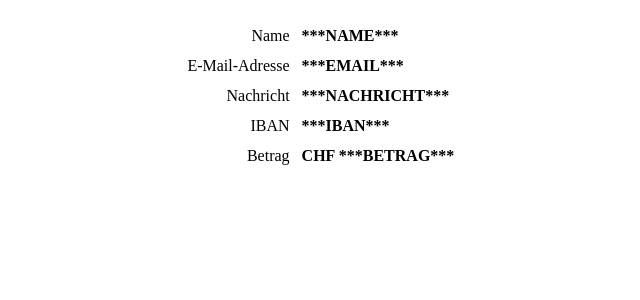
After one commit to farbelebt/hochzyt-page, a PHP site: page /geschenkliste_mailvorlage.html in a window 1280 px wide. The commit adds this page. Shown: the top 300 px of the page, without its empty margins (281-921 px from the left). Run offline with PHP 8.4, Linux system fonts and the light colour scheme.

Commit message:
added email sending

```diff
--- /dev/null
+++ b/geschenkliste_mailvorlage.html
@@ -0,0 +1,38 @@
+<!doctype html>
+<html>
+<head>
+<meta charset="utf-8">
+<title>Mailvorlage</title>
+</head>
+
+<body>
+
+	<center>
+		<table style="max-width: 640px; width: 100%;margin: 20px 0;">
+
+			<tr>
+				<td style="width: 40%; text-align: right; padding: 5px;">Name</td>
+				<td style="font-weight: bold; padding: 5px;">***NAME***</td>
+			</tr>
+			<tr>
+				<td style="width: 40%; text-align: right; padding: 5px;">E-Mail-Adresse</td>
+				<td style="font-weight: bold; padding: 5px;">***EMAIL***</td>
+			</tr>
+			<tr>
+				<td style="width: 40%; text-align: right; padding: 5px;">Nachricht</td>
+				<td style="font-weight: bold; padding: 5px;">***NACHRICHT***</td>
+			</tr>
+			<tr>
+				<td style="width: 40%; text-align: right; padding: 5px;">IBAN</td>
+				<td style="font-weight: bold; padding: 5px;">***IBAN***</td>
+			</tr>
+			<tr>
+				<td style="width: 40%; text-align: right; padding: 5px;">Betrag</td>
+				<td style="font-weight: bold; padding: 5px;">CHF ***BETRAG***</td>
+			</tr>
+		</table>
+	</center>
+
+
+</body>
+</html>
--- /dev/null
+++ b/geschenkliste_mailvorlage.txt
@@ -0,0 +1,5 @@
+Name:           ***NAME***
+E-Mail-Adresse: ***EMAIL***
+Nachricht:      ***NACHRICHT***
+IBAN:           ***IBAN***
+Betrag:         CHF ***BETRAG***
```
Also changed, not shown: geschenkliste.php (+38 -0 lines).
